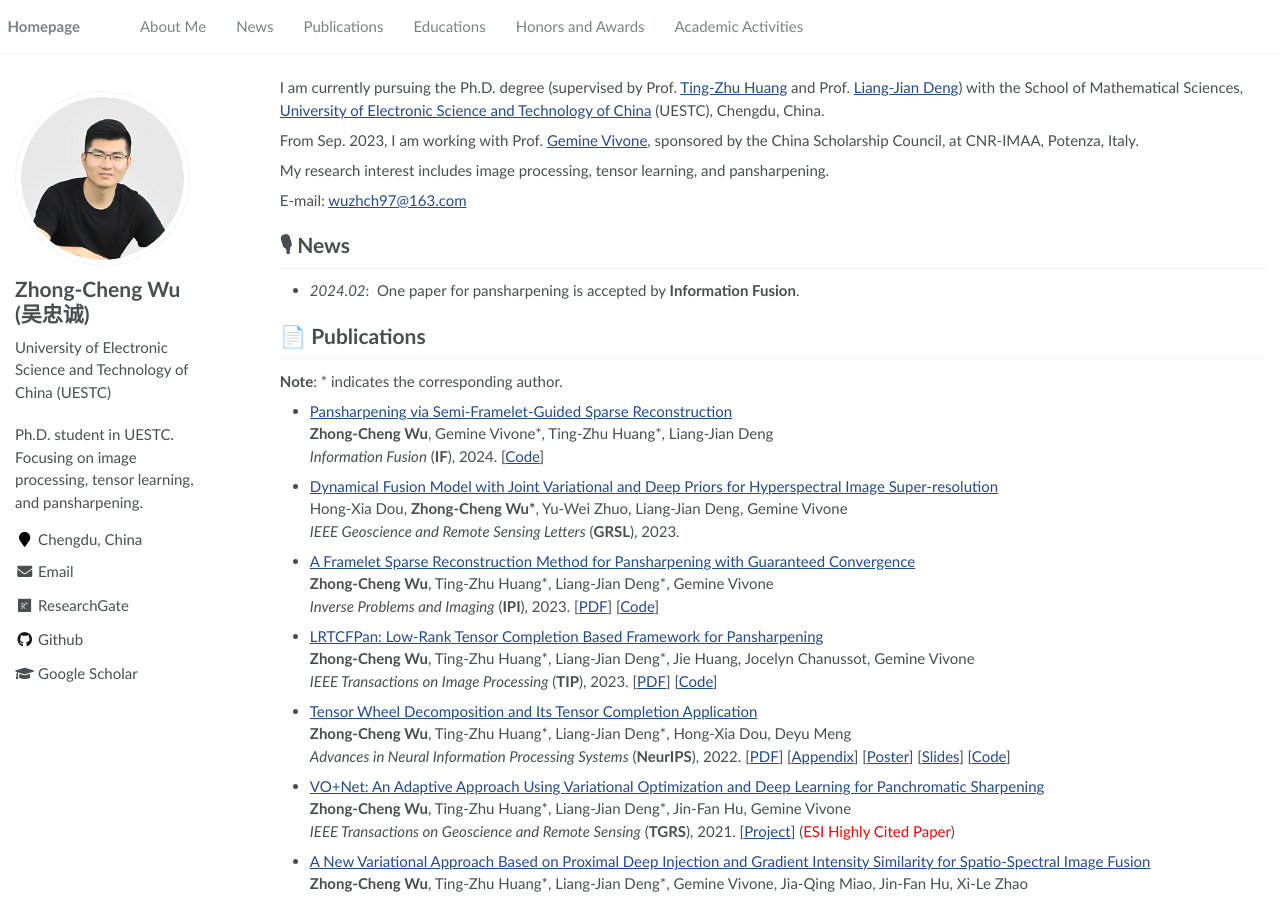
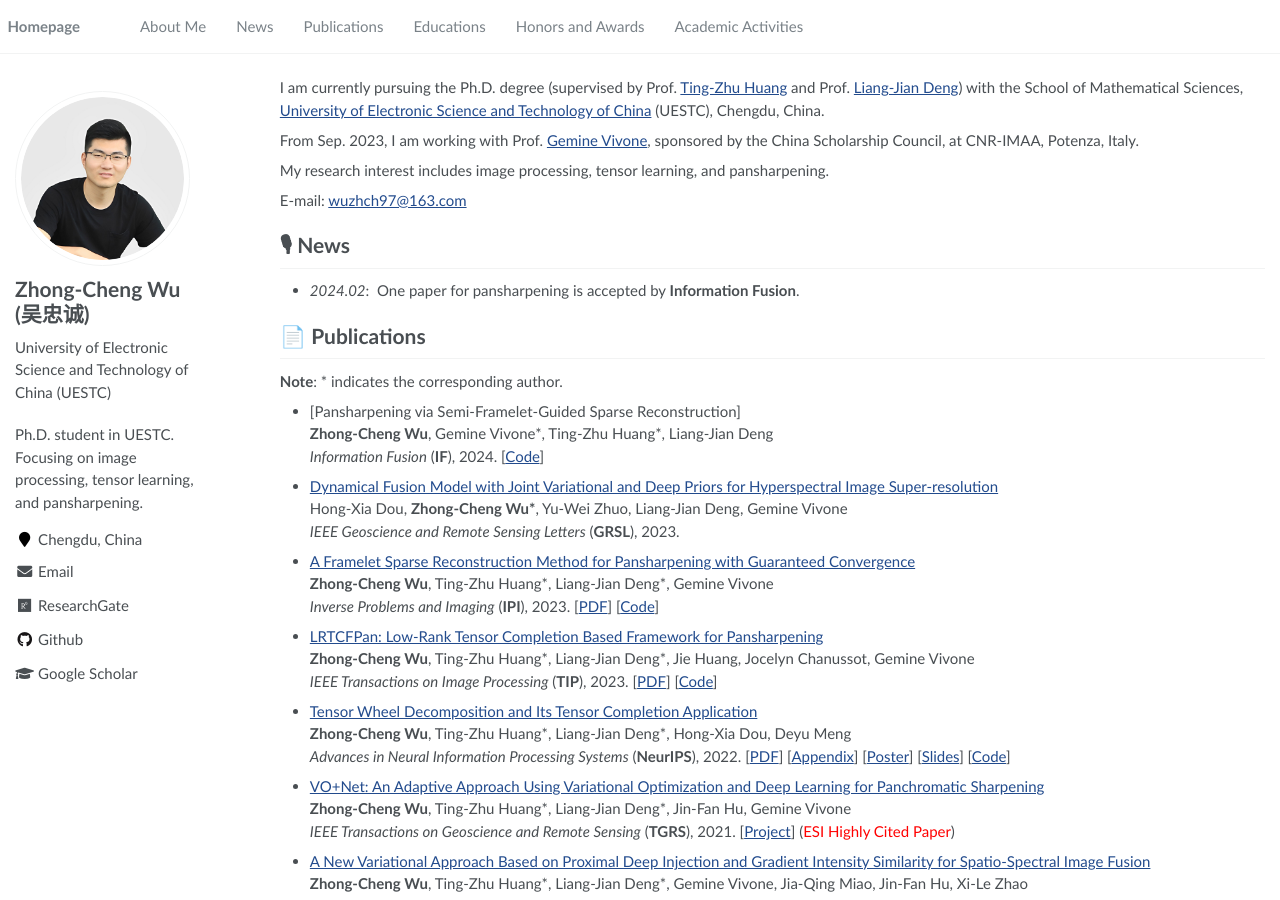
Before and after one commit to zhongchengwu/zhongchengwu.github.io, a Jekyll site: the page built from _pages/about.md, in a window 1280 px wide and 900 px high. Built offline with Jekyll 4.4.1, drawn with Linux system fonts in a browser that asks for light colours; part of the change alters nothing that is shown.

```diff
--- a/_pages/about.md
+++ b/_pages/about.md
@@ -31,7 +31,7 @@ E-mail: <wuzhch97@163.com> &emsp;
 # 📄 Publications
 <b>Note</b>: \* indicates the corresponding author.
 
-- [Pansharpening via Semi-Framelet-Guided Sparse Reconstruction](https://www.sciencedirect.com/science/article/pii/S1566253524000757) <br>
+- [Pansharpening via Semi-Framelet-Guided Sparse Reconstruction] <br>
   <b>Zhong-Cheng Wu</b>, Gemine Vivone\*, Ting-Zhu Huang\*, Liang-Jian Deng <br>
   *Information Fusion* (<b>IF</b>), 2024. [[Code](https://zhongchengwu.github.io)]
 
```
